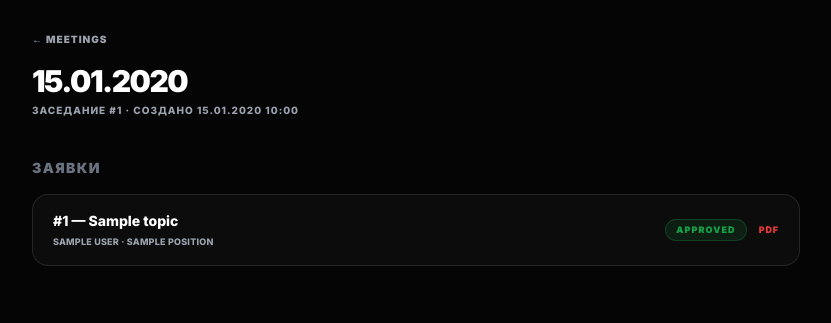
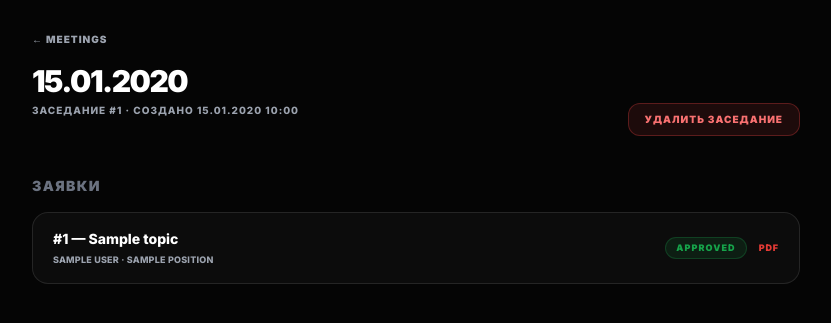
Before and after one commit to nurikw3/AkashiSovet, a FastAPI app: template web/templates/meeting_detail.html in a window 1280 px wide. Shown: the part 81-404 px from the top of the page, without its empty margins (0-831 px from the left). Run offline with FastAPI, Linux system fonts and the light colour scheme; the template is opened without the code that fills it: most values are stand-ins (such as "Sample title", 1, 10 or a date in 2020); parts of the project's set-up code (start-up, migrations or seed data) failed here and were passed over; some libraries are stand-ins or nearby versions.

Commit message:
feat: delete meeting from detail page
- db.delete_meeting_by_id, meeting_service.delete_meeting
- POST /meetings/{id}/delete → redirect /meetings?deleted=1
- Button + confirm on meeting_detail; flash on meetings list

Co-authored-by: Cursor <cursoragent@cursor.com>

```diff
--- a/stdlib/services/meeting_service.py
+++ b/stdlib/services/meeting_service.py
@@ -39,6 +39,11 @@ async def get_by_id(meeting_id: int) -> Meeting | None:
     return Meeting.model_validate(row)
 
 
+async def delete_meeting(meeting_id: int) -> bool:
+    """Удаляет заседание; True если запись существовала и удалена."""
+    return await db.delete_meeting_by_id(meeting_id)
+
+
 async def create_meeting_with_applications(
     scheduled_date: date,
     created_by: int,
--- a/web/main.py
+++ b/web/main.py
@@ -521,6 +521,7 @@ async def meetings_list(
     request: Request,
     admin_id=Depends(get_admin),
     created: str | None = None,
+    deleted: str | None = None,
 ):
     upcoming = await meeting_service.get_upcoming()
     past = await meeting_service.get_past()
@@ -532,6 +533,7 @@ async def meetings_list(
             "upcoming": upcoming,
             "past": past,
             "created_ok": created == "1",
+            "deleted_ok": deleted == "1",
             "meeting_err": request.query_params.get("meeting_err"),
         },
     )
@@ -553,6 +555,16 @@ async def meeting_detail_page(
     )
 
 
+@app.post("/meetings/{meeting_id}/delete")
+async def meeting_delete(meeting_id: int, admin_id=Depends(get_admin)):
+    """Удаление заседания (только суперпользователь)."""
+    deleted = await meeting_service.delete_meeting(meeting_id)
+    if not deleted:
+        raise HTTPException(status_code=404, detail="Заседание не найдено")
+    logger.info("meeting {} deleted by admin {}", meeting_id, admin_id)
+    return RedirectResponse(url="/meetings?deleted=1", status_code=303)
+
+
 @app.get("/applications/{app_id}", response_class=HTMLResponse)
 async def application_detail_page(
     request: Request, app_id: int, admin_id=Depends(get_admin)
--- a/web/templates/meeting_detail.html
+++ b/web/templates/meeting_detail.html
@@ -9,9 +9,19 @@
     <h1 class="text-3xl font-black tracking-tighter dark:text-white mb-1">
         {{ meeting.scheduled_date | datefmt }}
     </h1>
-    <p class="text-[10px] text-gray-400 uppercase tracking-widest font-bold mb-10">
-        Заседание #{{ meeting.id }} · создано {{ meeting.created_at | datetime }}
-    </p>
+    <div class="flex flex-wrap items-start justify-between gap-4 mb-10">
+        <p class="text-[10px] text-gray-400 uppercase tracking-widest font-bold">
+            Заседание #{{ meeting.id }} · создано {{ meeting.created_at | datetime }}
+        </p>
+        <form method="post" action="/meetings/{{ meeting.id }}/delete"
+              class="inline"
+              onsubmit="return confirm('Удалить это заседание?');">
+            <button type="submit"
+                    class="px-4 py-2 rounded-xl border border-red-500/30 bg-red-500/10 text-red-600 dark:text-red-400 text-[10px] font-black uppercase tracking-widest hover:bg-red-500/20 transition-all">
+                Удалить заседание
+            </button>
+        </form>
+    </div>
 
     <h2 class="text-sm font-black uppercase tracking-widest text-gray-500 mb-4">Заявки</h2>
 
--- a/web/templates/meetings_list.html
+++ b/web/templates/meetings_list.html
@@ -5,6 +5,12 @@
     {% if created_ok %}
     <div class="mb-6 px-5 py-4 rounded-2xl bg-green-500/10 border border-green-500/20 text-green-600 dark:text-green-400 text-[11px] font-black uppercase tracking-widest">
         ✓ Заседание создано
+    </div>
+    {% endif %}
+
+    {% if deleted_ok %}
+    <div class="mb-6 px-5 py-4 rounded-2xl bg-green-500/10 border border-green-500/20 text-green-600 dark:text-green-400 text-[11px] font-black uppercase tracking-widest">
+        ✓ Заседание удалено
     </div>
     {% endif %}
 
```
Also changed, not shown: stdlib/db.py (+9 -0 lines).
